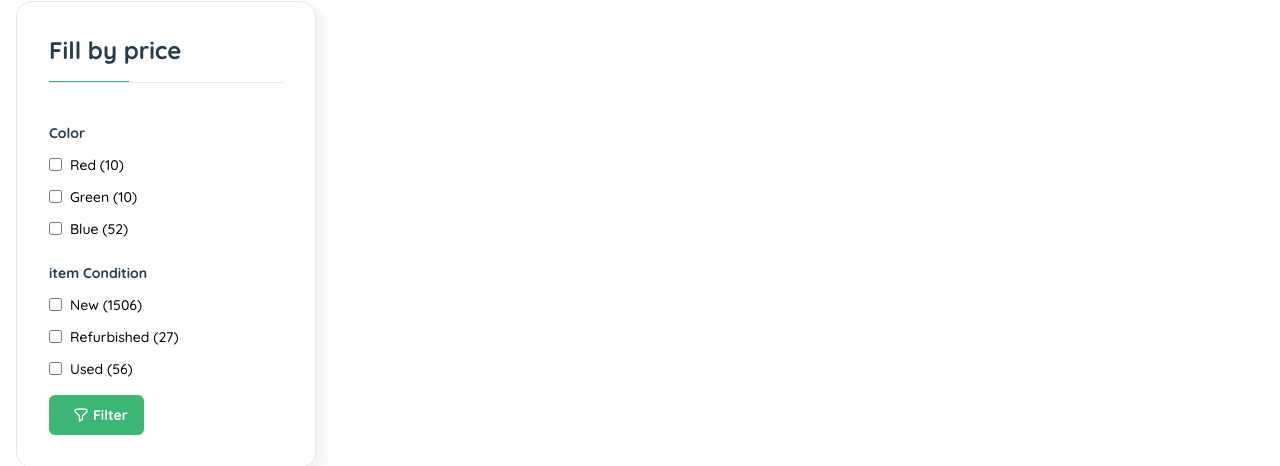
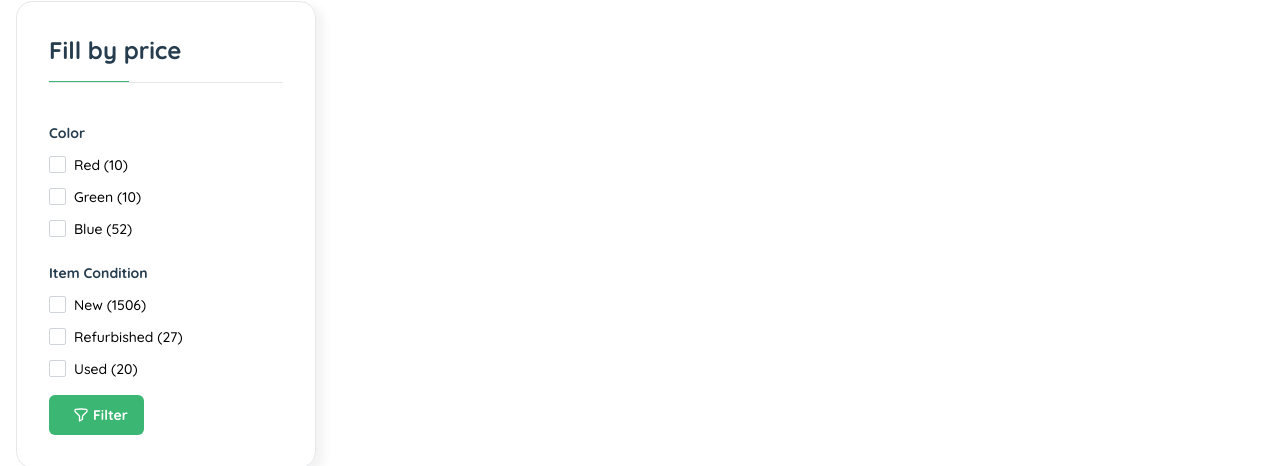
Before and after one commit to Hasan0734/nest-grocery, a Next.js app: page /vendor/1 in a window 1280 px wide. Shown: the part 1553-2019 px from the top of the page. Built offline with nearby package versions, Linux system fonts and the light colour scheme.

Commit message:
added custom checkbox

```diff
--- /dev/null
+++ b/components/Shared/Checkbox.tsx
@@ -0,0 +1,27 @@
+import React from 'react';
+import { Check } from 'react-feather';
+
+
+const Checkbox = ({ title = "", name = "" }: any) => {
+
+
+    return (
+        <>
+            <label
+                className='cursor-pointer relative flex items-center gap-2'
+                htmlFor={name}>
+                <input type="checkbox"
+                    className={`peer  overflow-hidden appearance-none rounded-sm  w-[17px] h-[17px] border border-[#ced4da] checked:border-green-black checked:bg-green-black `}
+
+                    name={name} id={name} />
+                <Check
+                    strokeWidth={2.5}
+                    className='peer-checked:opacity-100 opacity-0 w-[15px] text-white absolute left-[1px] -top-[2px]' />
+
+                <span className='text-sm font-medium'>{title}</span>
+            </label>
+        </>
+    );
+};
+
+export default Checkbox;
--- a/package.json
+++ b/package.json
@@ -17,6 +17,7 @@
     "@types/react": "18.0.28",
     "@types/react-dom": "18.0.11",
     "axios": "^1.3.4",
+    "clsx": "^1.2.1",
     "country-flag-icons": "^1.5.5",
     "eslint": "8.35.0",
     "eslint-config-next": "13.2.3",
--- a/pages/vendor/[vendorId].tsx
+++ b/pages/vendor/[vendorId].tsx
@@ -6,12 +6,12 @@ import Head from 'next/head';
 import Link from 'next/link';
 import React from 'react';
 import { FaFacebookF, FaInstagram, FaPinterest, FaTwitter } from 'react-icons/fa';
-import { Grid, Home, List } from 'react-feather';
+import { Check, Grid, Home, List } from 'react-feather';
 import { Fragment, useState } from 'react'
 import { Listbox, Transition } from '@headlessui/react'
 import { CheckIcon } from '@heroicons/react/20/solid'
-import ShopCategories from '@/components/ShopCategories/ShopCategories';
 import CategoryListBox from '@/components/Shared/CategoryListBox';
+import Checkbox from '@/components/Shared/Checkbox';
 
 const showNumber = [
     { num: 50 },
@@ -215,7 +215,7 @@ const VendorDetail = () => {
 
                                 {/* product categories */}
                                 <div className='mt-10 border border-gray-200 rounded-2xl
-                            shadow-[8px_5px_10px_rgba(0,0,0,0.05)] p-5 lg:p-8'>
+                                    shadow-[8px_5px_10px_rgba(0,0,0,0.05)] p-5 lg:p-8'>
                                     <h1
                                         className='text-gray-black text-2xl font-bold
                                 border-b border-gray-200 pb-4 relative before:absolute
@@ -227,36 +227,56 @@ const VendorDetail = () => {
                                     <div className='mt-10'>
                                         <div className="mt-6">
                                             <h4 className='text-sm text-gray-black font-extrabold'>Color</h4>
+
                                             <div className='my-3 flex items-center gap-2'>
-                                                <input type="checkbox" name="red" id="red" />
-                                                <label className='text-sm font-medium' htmlFor="red">Red (10)</label>
+                                                <Checkbox
+                                                    title={'Red (10)'}
+                                                    name={'red'}
+                                                />
                                             </div>
                                             <div className='my-3 flex items-center gap-2'>
-                                                <input type="checkbox" name="green" id="green" />
-                                                <label className='text-sm font-medium' htmlFor="green">Green (10)</label>
+                                                <Checkbox
+                                                    title={'Green (10)'}
+                                                    name={'green'}
+                                                />
                                             </div>
                                             <div className='my-3 flex items-center gap-2'>
-                                                <input type="checkbox" name="blue" id="blue" />
-                                                <label className='text-sm font-medium' htmlFor="blue">Blue (52)</label>
+                                                <Checkbox
+                                                    title={'Blue (52)'}
+                                                    name={'blue'}
+                                                />
                                             </div>
 
                                         </div>
+
                                         <div className="mt-6">
-                                            <h4 className='text-sm text-gray-black font-extrabold'>item Condition</h4>
+                                            <h4 className='text-sm text-gray-black font-extrabold'>Item Condition</h4>
                                             <div className='my-3 flex items-center gap-2'>
-                                                <input type="checkbox" name="new" id="new" />
-                                                <label className='text-sm font-medium' htmlFor="new">New (1506)</label>
+                                                <Checkbox
+                                                    title={'New (1506)'}
+                                                    name={'new'}
+                                                />
+
                                             </div>
                                             <div className='my-3 flex items-center gap-2'>
-                                                <input type="checkbox" name="refurbished" id="refurbished" />
-                                                <label className='text-sm font-medium' htmlFor="refurbished">Refurbished (27)</label>
+
+                                                <Checkbox
+                                                    title={'Refurbished (27)'}
+                                                    name={'refurbished'}
+                                                />
                                             </div>
                                             <div className='my-3 flex items-center gap-2'>
-                                                <input type="checkbox" name="used" id="used" />
-                                                <label className='text-sm font-medium' htmlFor="used">Used (56)</label>
+                                                <Checkbox
+                                                    title={'Used (20)'}
+                                                    name={'used'}
+                                                />
                                             </div>
 
+
                                         </div>
+
+
+
                                         <div className='mt-4'>
                                             <button className='rounded-md text-white flex items-center
                                          gap-1 pl-6 hover:pl-8 duration-300 hover:bg-orange-light pr-4 py-[10px] bg-green-black text-sm'>
@@ -272,6 +292,7 @@ const VendorDetail = () => {
 
                             </div>
 
+                            {/* main part */}
                             <div>
                                 {/* view  type */}
                                 <div className=''>
```
Also changed, not shown: 1 other file (tests, documents, lock files or other folders).
